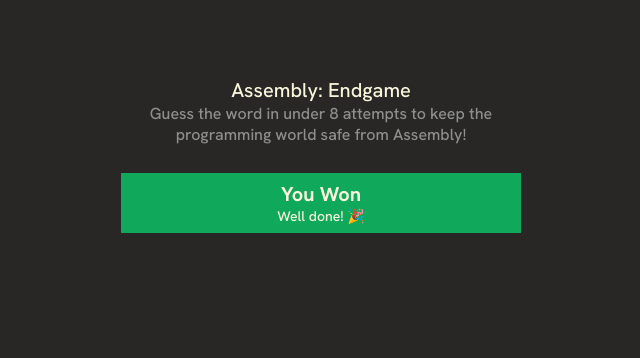
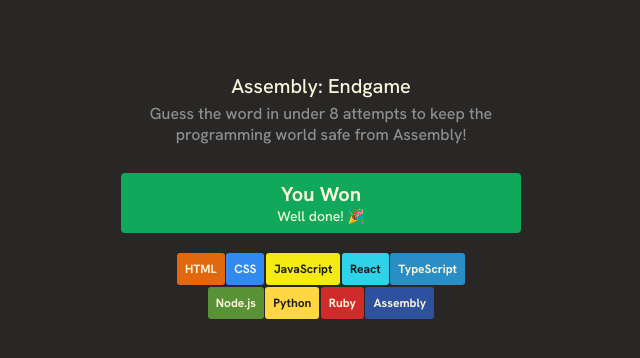
Before and after one commit to Rarnak/assembly-endgame, a React (Vite) app: page / in a window 1280 px wide. Shown: the top 358 px of the page, without its empty margins (319-959 px from the left). Built offline with nearby package versions, Linux system fonts and the light colour scheme.

Commit message:
feat: language chip component
import languages.js
render multiple language chip elements
style language chip elements

```diff
--- /dev/null
+++ b/languages.js
@@ -0,0 +1,47 @@
+export const languages = [
+    {
+        name: "HTML",
+        backgroundColor: "#E2680F",
+        color: "#F9F4DA",
+    },
+    {
+        name: "CSS",
+        backgroundColor: "#328AF1",
+        color: "#F9F4DA",
+    },
+    {
+        name: "JavaScript",
+        backgroundColor: "#F4EB13",
+        color: "#1E1E1E",
+    },
+    {
+        name: "React",
+        backgroundColor: "#2ED3E9",
+        color: "#1E1E1E",
+    },
+    {
+        name: "TypeScript",
+        backgroundColor: "#298EC6",
+        color: "#F9F4DA",
+    },
+    {
+        name: "Node.js",
+        backgroundColor: "#599137",
+        color: "#F9F4DA",
+    },
+    {
+        name: "Python",
+        backgroundColor: "#FFD742",
+        color: "#1E1E1E",
+    },
+    {
+        name: "Ruby",
+        backgroundColor: "#D02B2B",
+        color: "#F9F4DA",
+    },
+    {
+        name: "Assembly",
+        backgroundColor: "#2D519F",
+        color: "#F9F4DA",
+    },
+]
--- a/src/App.jsx
+++ b/src/App.jsx
@@ -1,9 +1,22 @@
 import Header from "./components/Header"
 import Status from "./components/Status"
+import LanguageChip from "./components/LanguageChip"
+import { languages } from "./../languages.js"
 
 export default function App() {
+
+  const languageElements = languages.map((language) => {
+    return <LanguageChip
+      key={language.name}
+      {...language}
+    />
+  })
+
   return (<main>
     <Header />
     <Status />
+    <section className="language-chips">
+      {languageElements}
+    </section>
   </main>)
 }
--- /dev/null
+++ b/src/components/LanguageChip.jsx
@@ -0,0 +1,12 @@
+export default function LanguageChip(props) {
+
+    const styles = {
+        color: props.color,
+        backgroundColor: props.backgroundColor
+    }
+
+    return (<span className="language-chip"
+        style={styles}>
+        {props.name}
+    </span>)
+}
--- a/src/index.css
+++ b/src/index.css
@@ -9,15 +9,14 @@
   height: 100vh;
   padding: 73px 57px;
   display: flex;
-  flex-direction: column;
-  align-items: center;
-  justify-content: space-between;
-  gap: 36px;
+  justify-content: center;
 }
 
 main {
   display: flex;
   flex-direction: column;
+  justify-content: center;
+  align-items: center;
   gap: 20px;
 }
 
@@ -28,7 +27,7 @@
   text-align: center;
   width: 400px;
   height: 80px;
-  padding: 4px 0;
+  gap: 4px;
 }
 
 header h1 {
@@ -60,9 +59,10 @@
   justify-content: center;
   align-items: center;
   padding: 6px 0;
+  border-radius: 4px;
 }
 
-.game-status h2{
+.game-status h2 {
   font-size: 20px;
   margin: 0;
   max-width: 80px;
@@ -73,3 +73,20 @@
   margin: 0px;
   max-width: 100px;
 }
+
+.language-chips {
+  max-width: 300px;
+  display: flex;
+  flex-wrap: wrap;
+  justify-content: center;
+  align-items: center;
+  gap: 1.5px;
+}
+
+.language-chips .language-chip {
+  font-size: 12px;
+  font-weight: bold;
+  padding: 8px;
+  margin: 0px;
+  border-radius: 3px;
+}
```
